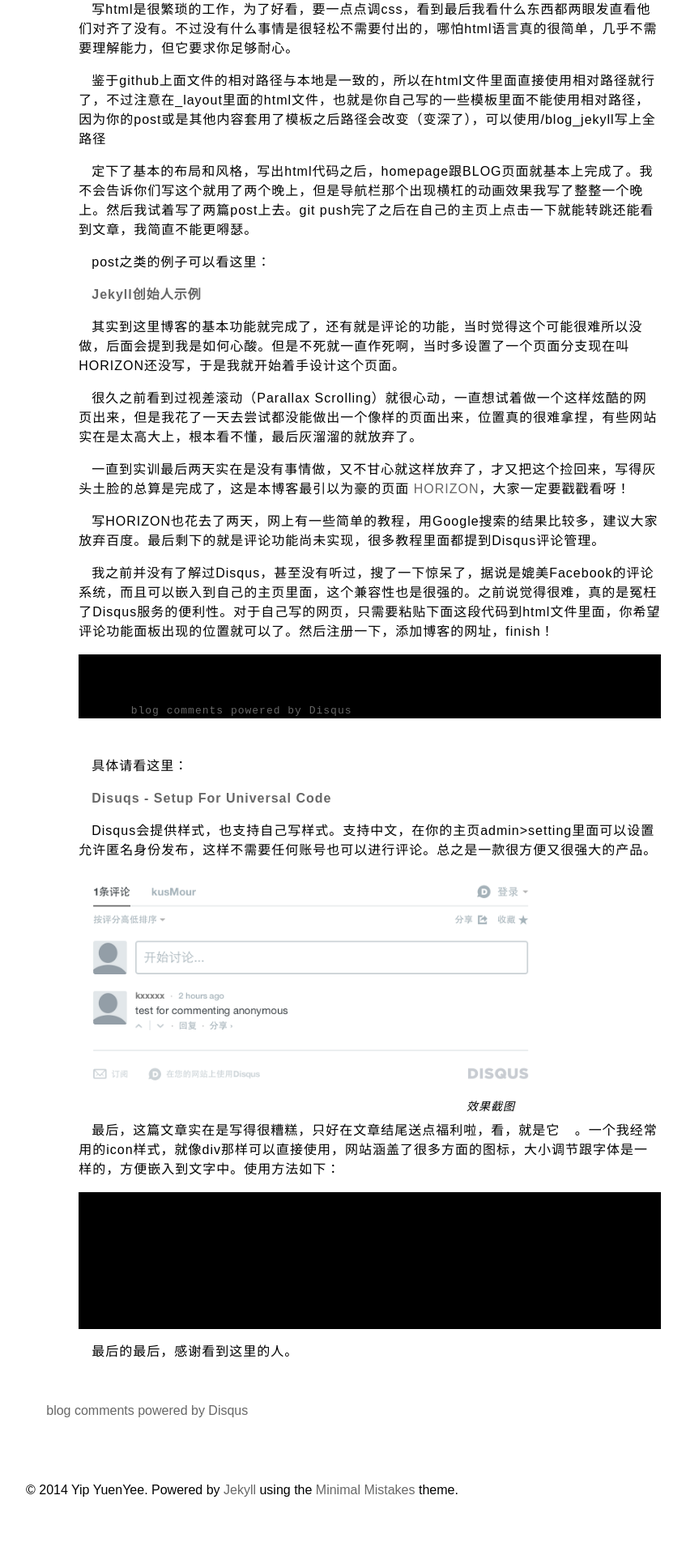
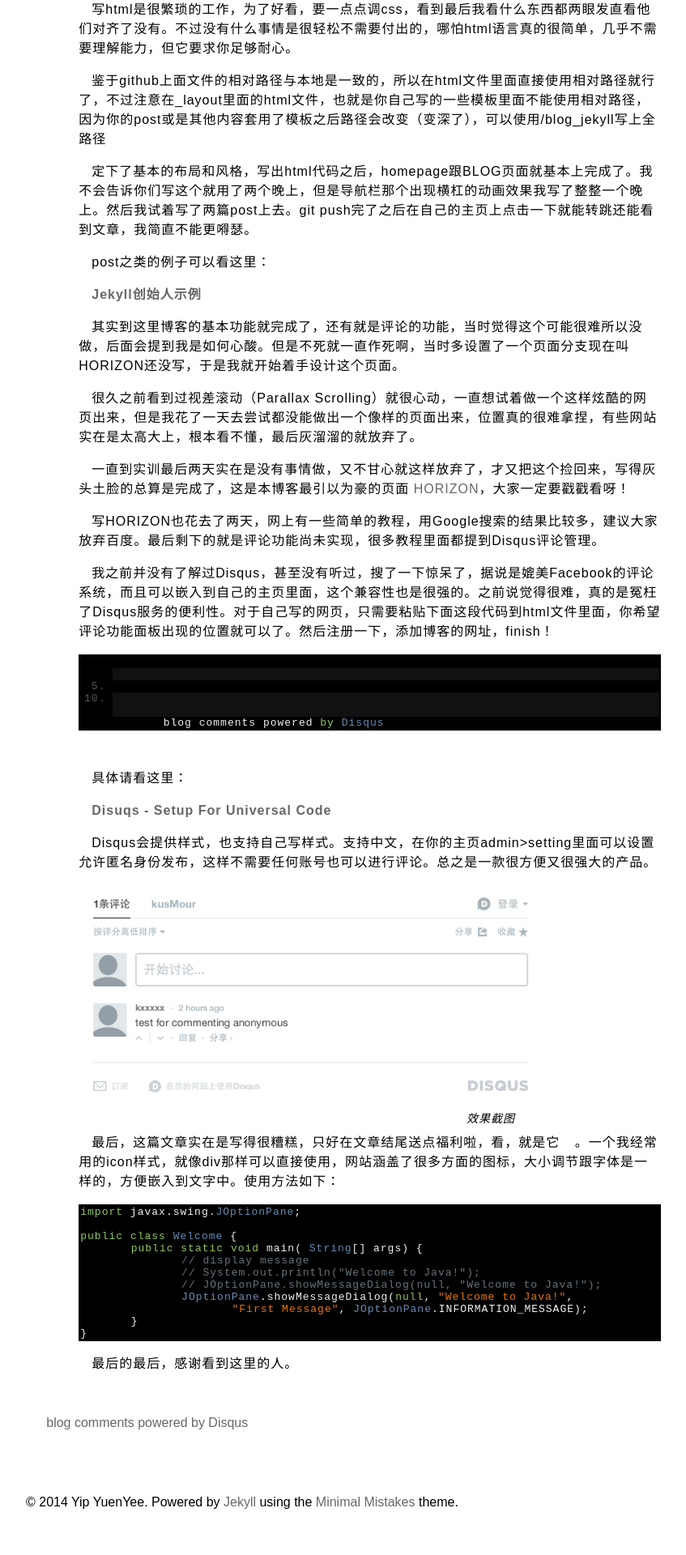
Before and after one commit to kusmour/blog_jekyll, a Jekyll site: the page built from _posts/2014-08-16-dajianboke.html, in a window 1280 px wide. Shown: the part 938-2858 px from the top of the page at 81% size, without its empty margins (292-1139 px from the left). Built offline with Jekyll 4.4.1, drawn with Linux system fonts in a browser that asks for light colours; some web fonts are replaced; comment, search, counter and statistics services are not loaded.

Commit message:
post with icon

```diff
--- a/_layouts/article.html
+++ b/_layouts/article.html
@@ -17,10 +17,11 @@
 		<!-- link to your script file here -->
 		<script src="{{site.baseurl}}/js/jquery.min.js"></script>
 		<script type="text/javascript" src="{{site.baseurl}}/js/homepage.js"></script>
+		<script type="text/javascript" src="{{site.baseurl}}/js/article_code.js"></script>
 
 		<!-- Google Code Prettify -->
 		<script src="{{site.baseurl}}/js/google-code-prettify/prettify.js"></script>
-		<link href="{{site.baseurl}}/js/google-code-prettify/prettify.css" type="text/css" rel="stylesheet" />
+		<link href="{{site.baseurl}}/js/google-code-prettify/prettify.css" type="text/css" rel="stylesheet" media="all" />
 		<link href="{{site.baseurl}}/js/google-code-prettify/prettify_2.css" type="text/css" rel="stylesheet" />
 
 	</head>
--- a/js/google-code-prettify/prettify_2.css
+++ b/js/google-code-prettify/prettify_2.css
@@ -5,6 +5,13 @@
  * http://CodeTunnel.com/blog/post/71/google-code-prettify-obsidian-theme
  */
 
+pre {
+    white-space: pre-wrap; /* css-3 */
+    white-space: -moz-pre-wrap; /* Mozilla, since 1999 */
+    white-space: -pre-wrap; /* Opera 4-6 */
+    white-space: -o-pre-wrap; /* Opera 7 */
+    word-wrap: break-word; /* Internet Explorer 5.5+ */
+}
 .str{color: #EC7600;}
 .kwd{color:#93C763;}
 .com{color:#66747B;}
--- a/style/article_page.css
+++ b/style/article_page.css
@@ -1,6 +1,10 @@
 @font-face {
   font-family: fzqkby; /*这里是说明调用来的字体名字*/
   src: url('./fzqkby.ttf'); /*这里是字体文件路径*/
+}
+
+i {
+	font-family: Arial;
 }
 
 article {
@@ -51,7 +55,3 @@
 a.inline {
 	font-weight: bold;
 }
-
-i {
-	font-family: Arial;
-}
```
